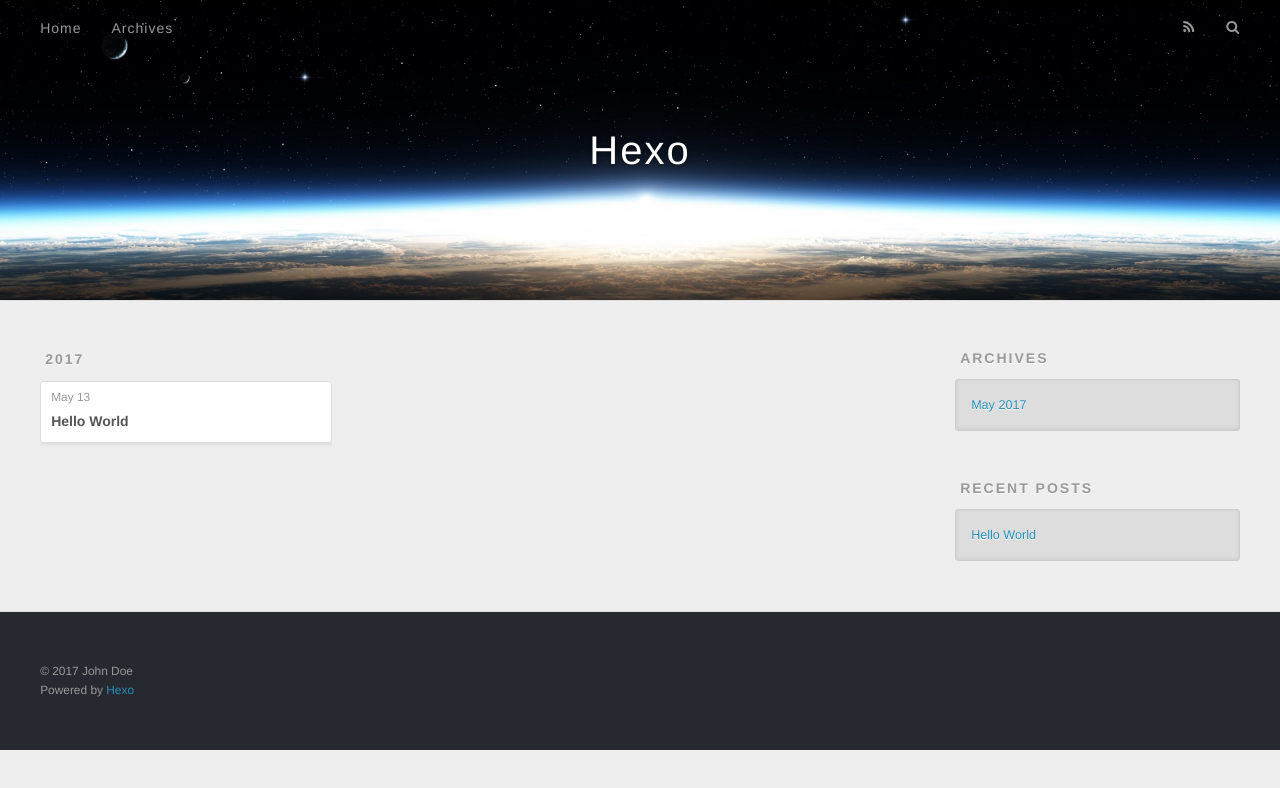
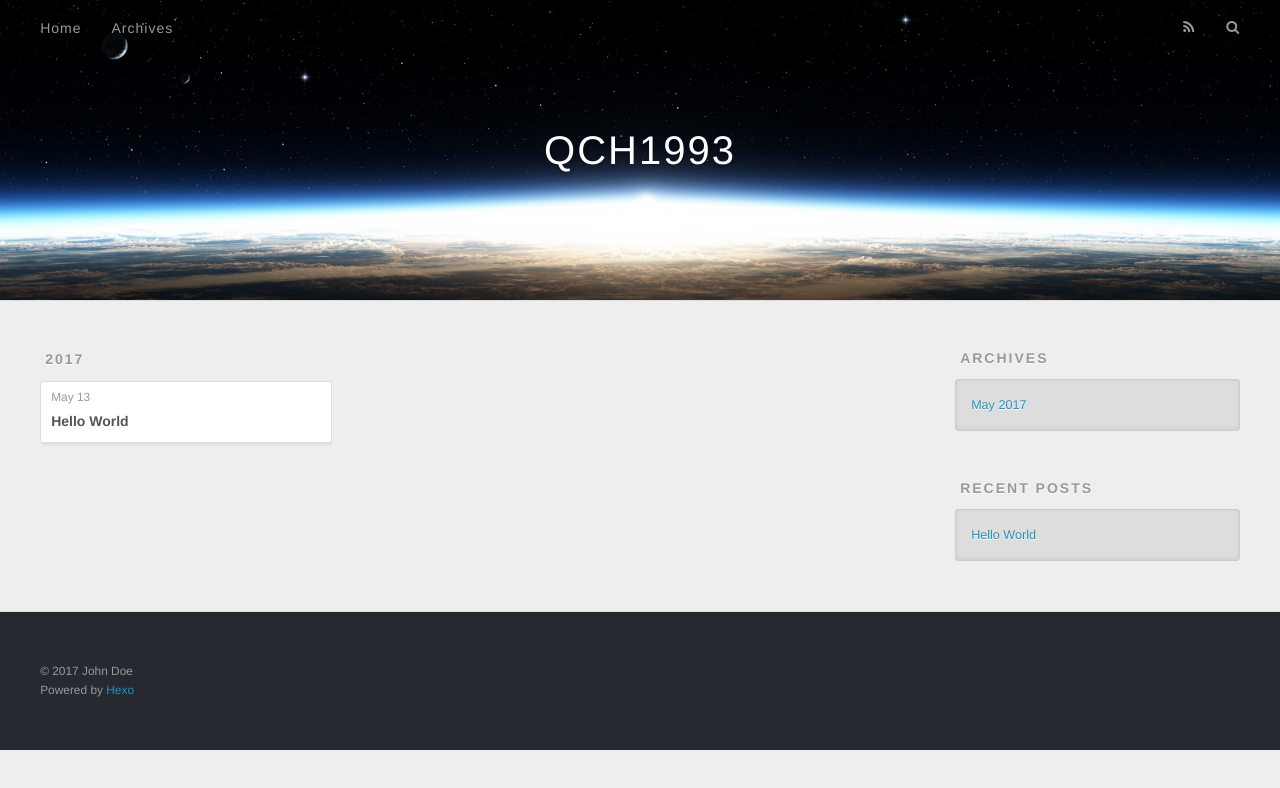
Before and after one commit to QCH1993/QCH1993.github.io, a plain HTML site: page archives/2017/05/index.html in a window 1280 px wide. Drawn offline with nearby package versions, Linux system fonts and the light colour scheme.

Commit message:
Site updated: 2017-05-13 13:56:56

```diff
--- a/archives/2017/05/index.html
+++ b/archives/2017/05/index.html
@@ -3,16 +3,16 @@
 <head>
   <meta charset="utf-8">
 
-  <title>Archives: 2017/5 | Hexo</title>
+  <title>Archives: 2017/5 | QCH1993</title>
   <meta name="viewport" content="width=device-width, initial-scale=1, maximum-scale=1">
   <meta property="og:type" content="website">
-<meta property="og:title" content="Hexo">
+<meta property="og:title" content="QCH1993">
 <meta property="og:url" content="http://yoursite.com/archives/2017/05/index.html">
-<meta property="og:site_name" content="Hexo">
+<meta property="og:site_name" content="QCH1993">
 <meta name="twitter:card" content="summary">
-<meta name="twitter:title" content="Hexo">
+<meta name="twitter:title" content="QCH1993">
 
-    <link rel="alternate" href="/atom.xml" title="Hexo" type="application/atom+xml">
+    <link rel="alternate" href="/atom.xml" title="QCH1993" type="application/atom+xml">
 
 
     <link rel="icon" href="/favicon.png">
@@ -33,7 +33,7 @@
   <div id="header-outer" class="outer">
     <div id="header-title" class="inner">
       <h1 id="logo-wrap">
-        <a href="/" id="logo">Hexo</a>
+        <a href="/" id="logo">QCH1993</a>
       </h1>
 
     </div>
```
Also changed, not shown: 2017/05/13/hello-world/index.html (+4 -4 lines), archives/2017/index.html (+6 -6 lines), archives/index.html (+6 -6 lines), index.html (+6 -6 lines).
